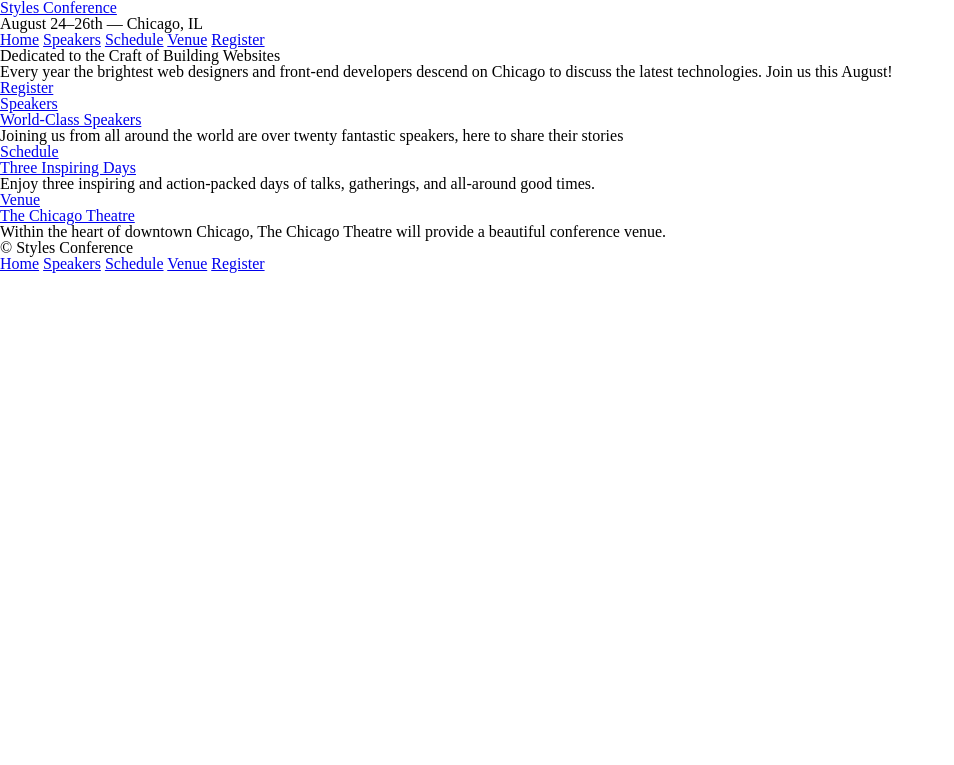
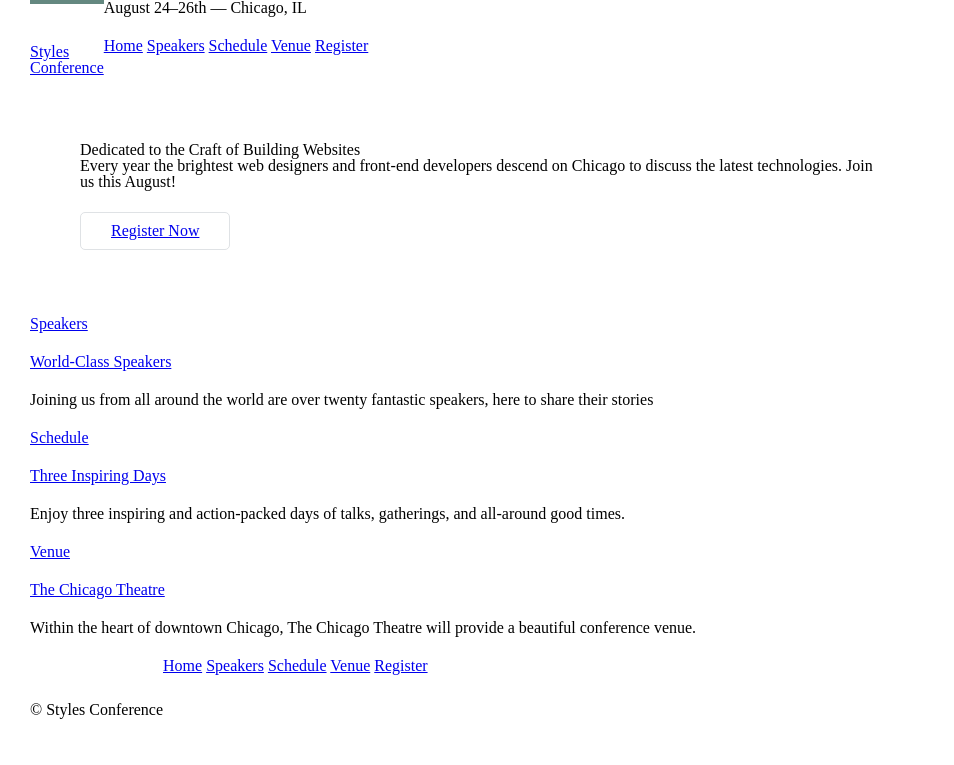
Before and after one commit to taylorpeat/frontend-prep, a plain HTML site: page styles-conference/index.html in a window 1280 px wide. Shown: the whole page, without its empty margins (0-954 px from the left). Drawn offline with Linux system fonts and the light colour scheme.

Commit message:
Shayhowe HTML CSS L5

```diff
--- a/styles-conference/assets/stylesheets/main.css
+++ b/styles-conference/assets/stylesheets/main.css
@@ -46,3 +46,120 @@ table {
   border-collapse: collapse;
   border-spacing: 0;
 }
+
+/*
+
+  ======================================================
+  Grid
+  ======================================================
+
+*/
+
+*,
+*:before,
+*:after {
+  -webkit-box-sizing: border-box;
+     -moz-box-sizing: border-box;
+          box-sizing: border-box;
+}
+
+.container {
+  margin: 0;
+  padding-left: 30px;
+  padding-right: 30px;
+  width: 960px;
+}
+
+/*
+
+  ======================================================
+  Typography
+  ======================================================
+
+*/
+
+h1, h3, h4, h5, p {
+  margin-bottom: 22px;
+}
+
+
+/*
+
+  ======================================================
+  Buttons
+  ======================================================
+
+*/
+
+.btn {
+  border-radius: 5px;
+  display: inline-block;
+  margin: 0;
+}
+
+.btn-alt {
+  border: 1px solid #dfe2e5;
+  padding: 10px 30px;
+}
+
+/*
+
+  ======================================================
+  Home
+  ======================================================
+
+*/
+
+.hero {
+  padding: 22px 80px 66px 80px;
+}
+
+
+/*
+
+  ======================================================
+  Clearfix
+  ======================================================
+
+*/
+
+.group:before,
+.group:after {
+  content: "";
+  display: table;
+}
+.group:after {
+  clear: both;
+}
+.group {
+  clear: both;
+  *zoom: 1;
+}
+
+/*
+
+  ======================================================
+  Primary Header
+  ======================================================
+
+*/
+
+.logo {
+  float: left;
+  padding: 40px 0 22px 0;
+  border-top: 4px solid #648880;
+}
+
+/*
+
+  ======================================================
+  Primary Footer
+  ======================================================
+
+*/
+
+.primary-footer small {
+  float: left;
+  padding-top: 44px;
+  padding-bottom: 44px;
+}
--- a/styles-conference/index.html
+++ b/styles-conference/index.html
@@ -6,10 +6,12 @@
     <link rel="stylesheet" href="assets/stylesheets/main.css">
   </head>
   <body>
-    <header>
-      <h1>
-        <a href="index.html">Styles Conference</a>
+    <header class="container group">
+      <section class="containter">
+        <h1 class="logo">
+          <a href="index.html">Styles <br> Conference</a>
         </h1>
+      </section>
       <h3>August 24&ndash;26th &mdash; Chicago, IL</h3>
       <nav>
         <a href="index.html">Home</a>
@@ -19,11 +21,12 @@
         <a href="register.html">Register</a>
       </nav>
     </header>
-    <section>
+    <section class="hero container">
       <h2>Dedicated to the Craft of Building Websites</h2>
       <p>Every year the brightest web designers and front-end developers descend on Chicago to discuss the latest technologies. Join us this August!</p>
-      <a href="register.html">Register</a>
-      <section>
+      <a href="register.html" class="btn btn-alt">Register Now</a>
+    </section>
+    <section class="container">
       <a href="speakers.html">
         <h5>Speakers</h5>
         <h3>World-Class Speakers</h3>
@@ -40,8 +43,7 @@
       </a>
       <p>Within the heart of downtown Chicago, The Chicago Theatre will provide a beautiful conference venue.</p>
     </section>
-    </section>
-    <footer>
+    <footer class="primary-footer container group">
       <small>&copy; Styles Conference</small>
       <nav>
         <a href="index.html">Home</a>
```
Lines whose indentation alone changed are shown as unchanged.
